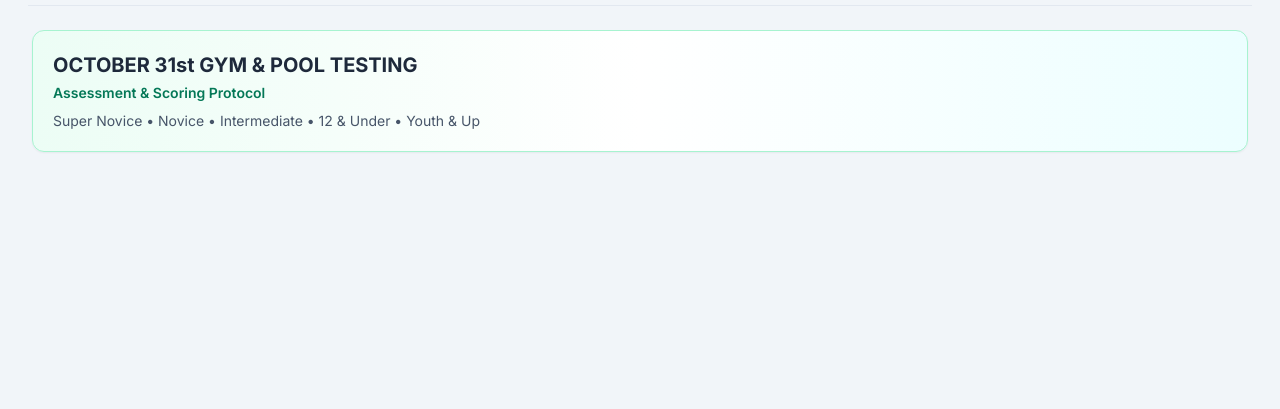
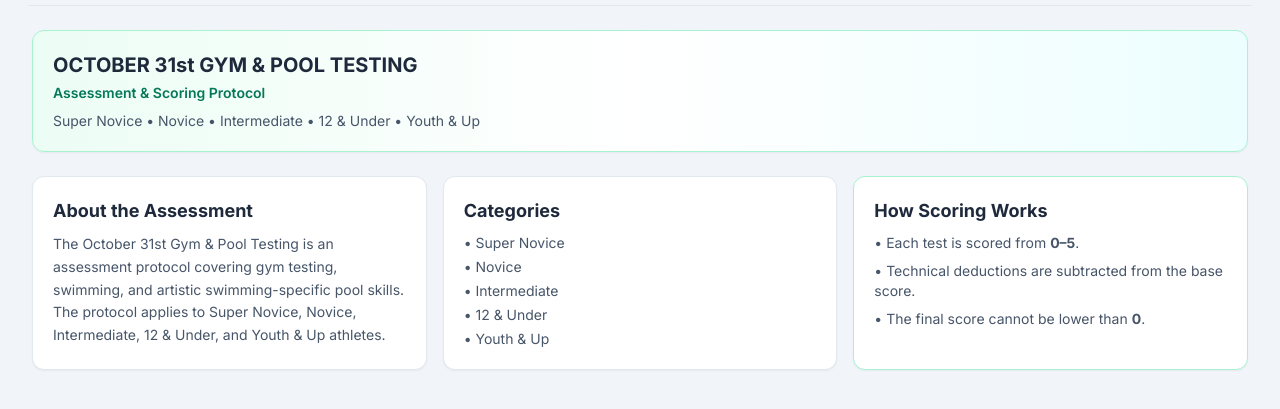
Before and after one commit to TornadoesSynchroResources/tornadoes-artistic-swimming, a website: page index.html in a window 1280 px wide. Both pictures are taken after a click on the button "October 31 Testing". Shown: the part 295-704 px from the top of the page. Drawn offline with nearby package versions, Linux system fonts and the light colour scheme; no server answers.

Commit message:
Update index.html
Add testing assessment and scoring overview

```diff
--- a/index.html
+++ b/index.html
@@ -940,7 +940,45 @@ body { overflow-x: hidden; }
             Super Novice • Novice • Intermediate • 12 &amp; Under • Youth &amp; Up
         </p>
     </div>
-
+<div class="grid grid-cols-1 md:grid-cols-3 gap-4 mt-6">
+
+    <div class="bg-white rounded-xl p-5 shadow-sm border border-slate-200">
+        <h3 class="text-lg font-bold text-slate-800 mb-2">
+            About the Assessment
+        </h3>
+        <p class="text-sm text-slate-600 leading-relaxed">
+            The October 31st Gym &amp; Pool Testing is an assessment protocol covering
+            gym testing, swimming, and artistic swimming-specific pool skills.
+            The protocol applies to Super Novice, Novice, Intermediate, 12 &amp; Under,
+            and Youth &amp; Up athletes.
+        </p>
+    </div>
+
+    <div class="bg-white rounded-xl p-5 shadow-sm border border-slate-200">
+        <h3 class="text-lg font-bold text-slate-800 mb-2">
+            Categories
+        </h3>
+        <ul class="text-sm text-slate-600 space-y-1">
+            <li>• Super Novice</li>
+            <li>• Novice</li>
+            <li>• Intermediate</li>
+            <li>• 12 &amp; Under</li>
+            <li>• Youth &amp; Up</li>
+        </ul>
+    </div>
+
+    <div class="bg-white rounded-xl p-5 shadow-sm border border-emerald-200">
+        <h3 class="text-lg font-bold text-slate-800 mb-2">
+            How Scoring Works
+        </h3>
+        <ul class="text-sm text-slate-600 space-y-2">
+            <li>• Each test is scored from <strong>0–5</strong>.</li>
+            <li>• Technical deductions are subtracted from the base score.</li>
+            <li>• The final score cannot be lower than <strong>0</strong>.</li>
+        </ul>
+    </div>
+
+</div>
 </div>
         <div class="tab-section hidden space-y-6" id="section-wa-rules">
         <!-- WA-2026-RULE-REVIEW-UPDATE -->
```
